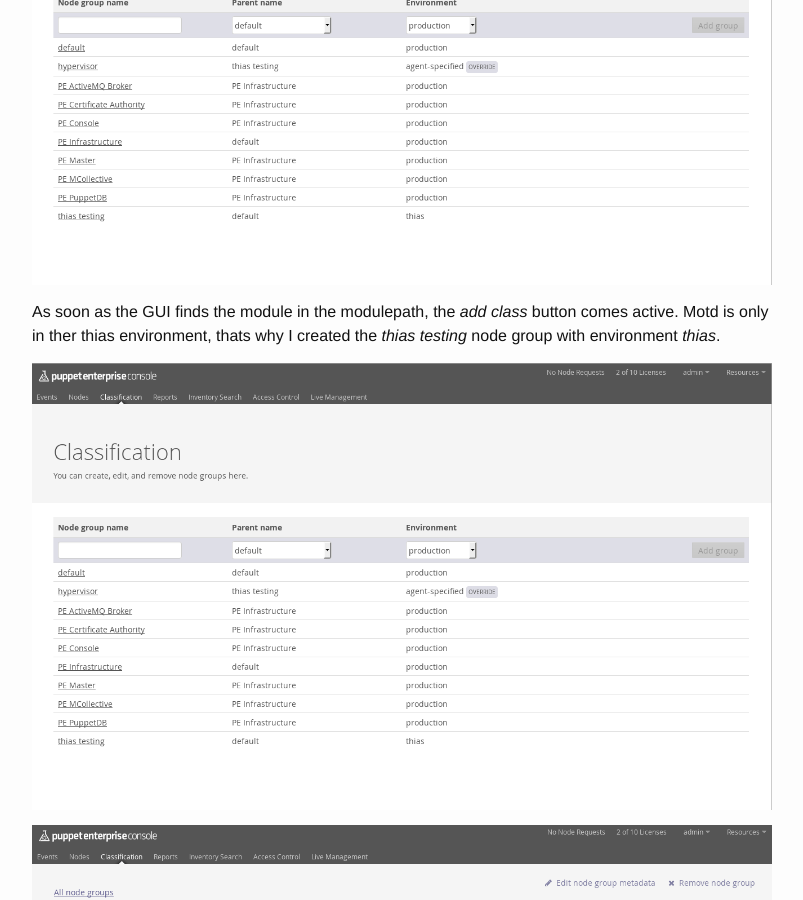
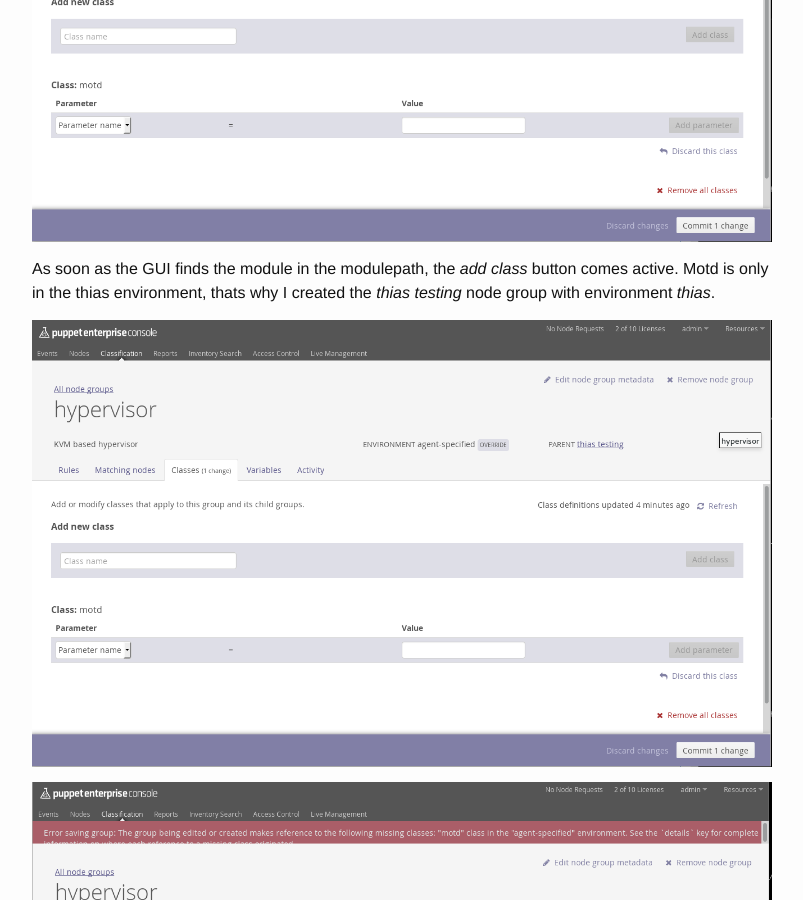
Before and after one commit to witjoh/witjoh.github.io, a Jekyll site: the page built from _posts/2015-01-11-Classification_troubles.markdown, in a window 1280 px wide and 900 px high, scrolled down 1986 px. Shown: the whole window, without its empty margins (238-1041 px from the left). Built offline with Jekyll 4.4.1, drawn with Linux system fonts in a browser that asks for light colours.

Commit message:
included the right image files now

```diff
--- a/_posts/2015-01-11-Classification_troubles.markdown
+++ b/_posts/2015-01-11-Classification_troubles.markdown
@@ -26,18 +26,21 @@ The involved node groups
 
 Adding a class to the *hypervisor* node group
 ---------------------------------------------
-![Adding a class to the node group][Add_class_groups_00.png]
+![Adding a class to the node group][Add_class00.png]
 
-As soon as the GUI finds the module in the modulepath, the *add class* button comes active.  Motd is only in ther thias environment, thats why I created the *thias testing* node group with environment *thias*.
+As soon as the GUI finds the module in the modulepath, the *add class* button comes active.  Motd is only in the thias environment, thats why I created the *thias testing* node group with environment *thias*.
 
-![Class is added, waiting commit][Add_class_groups_01.png]
+![Class is added, waiting commit][Add_class01.png]
 
-![Error message commit][Add_class_groups_02.png]
+![Error message commit][Add_class02.png]
 
-    Error saving group: The group being edited or created makes reference to the following missing classes: "motd" class in the "agent-specified" environment. See the `details` key for complete information on where each reference to a missing class originated.
+    Error saving group: The group being edited or created makes reference to the
+    following missing classes: "motd" class in the "agent-specified" environment.
+    See the `details` key for complete information on where each reference to a
+    missing class originated.
 
 
-![When trying to leave the screen][Add_class_groups_03.png]
+![When trying to leave the screen][Add_class03.png]
 
 
 As a sidenode, when adding a *node.pp* with the node declaration in the environments manifest directory, classification does work.
@@ -47,7 +50,7 @@ More info will follow as soon as this is worked out properly
 [Add_class_groups_01.png]: {{ site.url }}/images/Add_class_groups_01.png "Overeview all node groups"
 [Add_class_groups_02.png]: {{ site.url }}/images/Add_class_groups_03.png "Details hypervisor group"
 [Add_class_groups_03.png]: {{ site.url }}/images/Add_class_groups_03.png "Details thias testing group"
-[Add_class_groups_00.png]: {{ site.url }}/images/Add_class_groups_01.png "Adding a class to the node group"
-[Add_class_groups_01.png]: {{ site.url }}/images/Add_class_groups_01.png "Class is added, waiting commit"
-[Add_class_groups_02.png]: {{ site.url }}/images/Add_class_groups_02.png "Error message commit"
-[Add_class_groups_03.png]: {{ site.url }}/images/Add_class_groups_03.png "When trying to leave the screen"
+[Add_class00.png]: {{ site.url }}/images/Add_class01.png "Adding a class to the node group"
+[Add_class01.png]: {{ site.url }}/images/Add_class01.png "Class is added, waiting commit"
+[Add_class02.png]: {{ site.url }}/images/Add_class02.png "Error message commit"
+[Add_class03.png]: {{ site.url }}/images/Add_class03.png "When trying to leave the screen"
```
